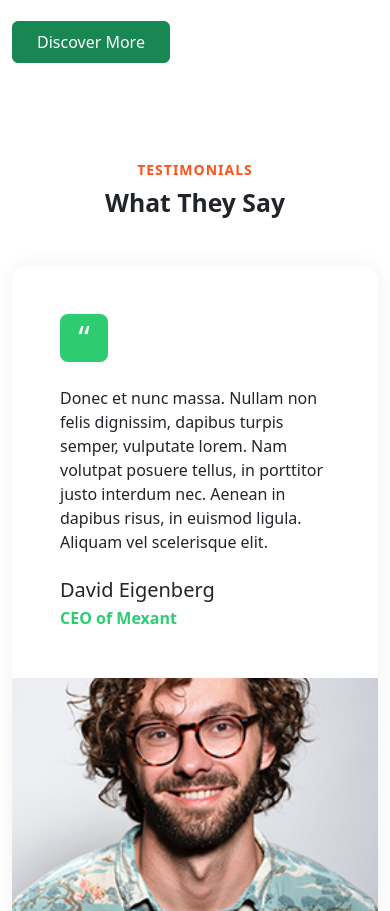
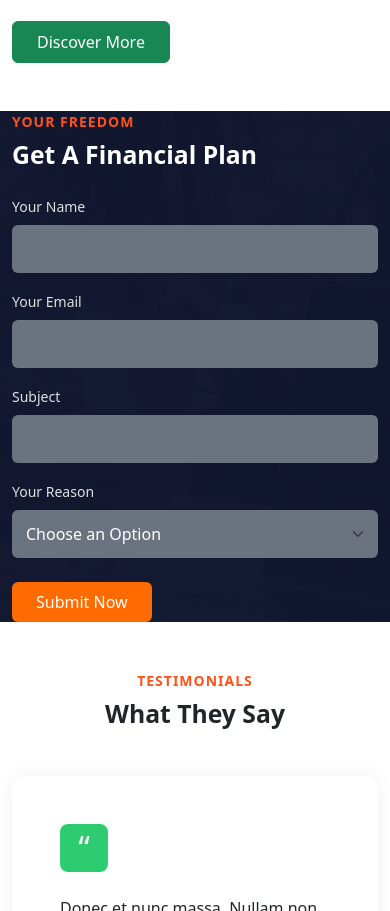
Before and after one commit to KhushyanKalla/mexant_ui, a plain HTML site: page index.html in a window 390 px wide. Shown: the part 3629-4540 px from the top of the page. Drawn offline with nearby package versions, Linux system fonts and the light colour scheme.

Commit message:
Completed homepage sections with responsive layout and financial plan form

```diff
--- a/index.html
+++ b/index.html
@@ -277,6 +277,55 @@
     </section>
 
 
+<section class="financial-section">
+    <div class="container">
+        <div class="row align-items-center">
+
+            <div class="col-lg-6 d-none d-lg-block">
+                <img src="images/calculator-image.png" class="img-fluid person-img" alt="">
+            </div>
+
+            <div class="col-lg-6 col-12">
+                <p class="text-orange fw-semibold mb-2">YOUR FREEDOM</p>
+                <h2 class="fw-bold text-white mb-4">Get A Financial Plan</h2>
+
+                <form class="financial-form">
+                    <div class="row g-3">
+                        <div class="col-md-6">
+                            <label class="form-label">Your Name</label>
+                            <input type="text" class="form-control">
+                        </div>
+
+                        <div class="col-md-6">
+                            <label class="form-label">Your Email</label>
+                            <input type="email" class="form-control">
+                        </div>
+
+                        <div class="col-12">
+                            <label class="form-label">Subject</label>
+                            <input type="text" class="form-control">
+                        </div>
+
+                        <div class="col-12">
+                            <label class="form-label">Your Reason</label>
+                            <select class="form-select">
+                                <option selected>Choose an Option</option>
+                                <option>Investment</option>
+                                <option>Business</option>
+                                <option>Consultation</option>
+                            </select>
+                        </div>
+
+                        <div class="col-12 mt-4">
+                            <button class="btn btn-orange px-4 py-2">Submit Now</button>
+                        </div>
+                    </div>
+                </form>
+            </div>
+
+        </div>
+    </div>
+</section>
 
     <section class="testimonial-section py-5">
         <div class="container">
--- a/style.css
+++ b/style.css
@@ -267,3 +267,38 @@ body {
         height: 260px;
     }
 }
+
+
+.financial-section {
+    background-image: linear-gradient(rgba(15, 20, 45, 0.85), rgba(15, 20, 45, 0.85)), url(images/calculator-bg.jpg);
+    background-size: cover;
+    background-position: center;
+    padding: 0px 0;
+}
+
+.financial-section .form-label {
+    color: #e0e0e0;
+    font-size: 14px;
+}
+
+.financial-section .form-control,
+.financial-section .form-select {
+    background-color: #6b7280;
+    border: none;
+    color: #fff;
+    padding: 12px 14px;
+}
+
+.financial-section .form-control::placeholder {
+    color: #ddd;
+}
+
+.financial-section .form-control:focus,
+.financial-section .form-select:focus {
+    box-shadow: none;
+    outline: none;
+}
+
+.person-img {
+    max-height: 520px;
+}
```
